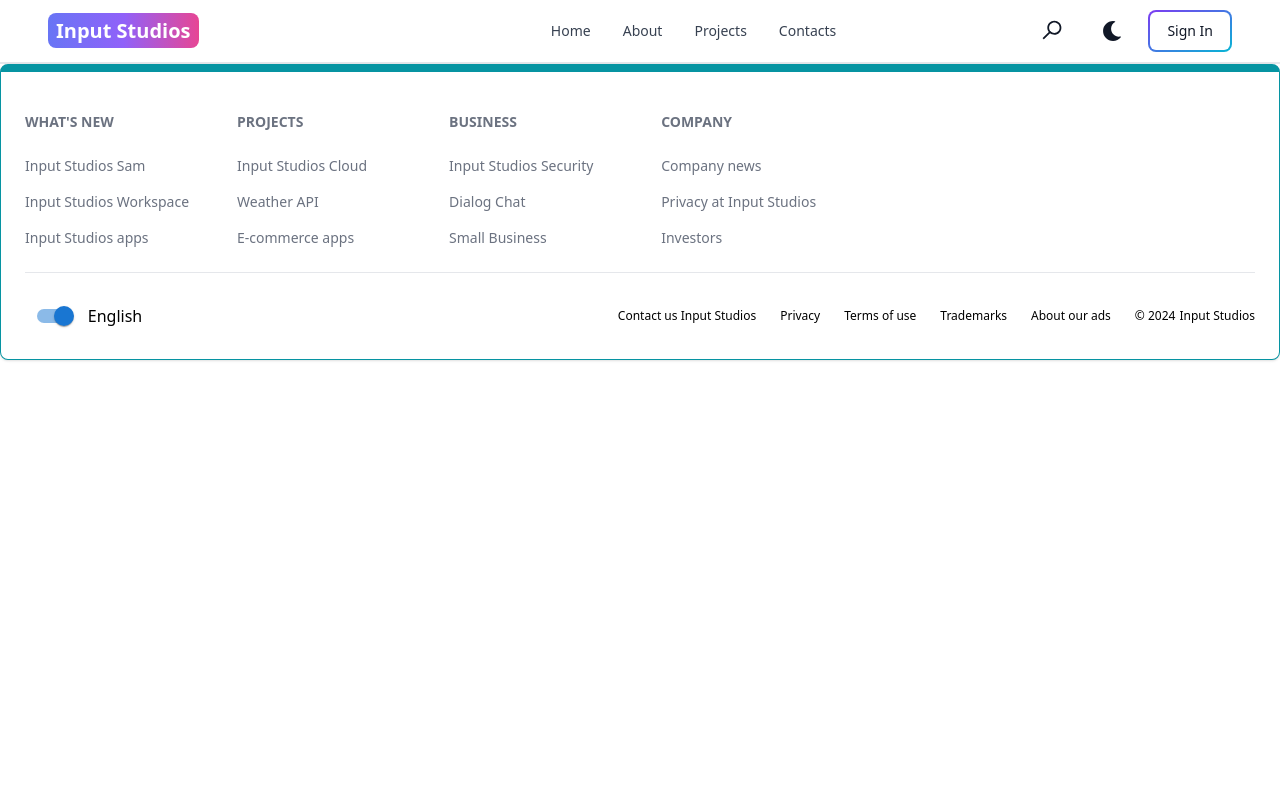
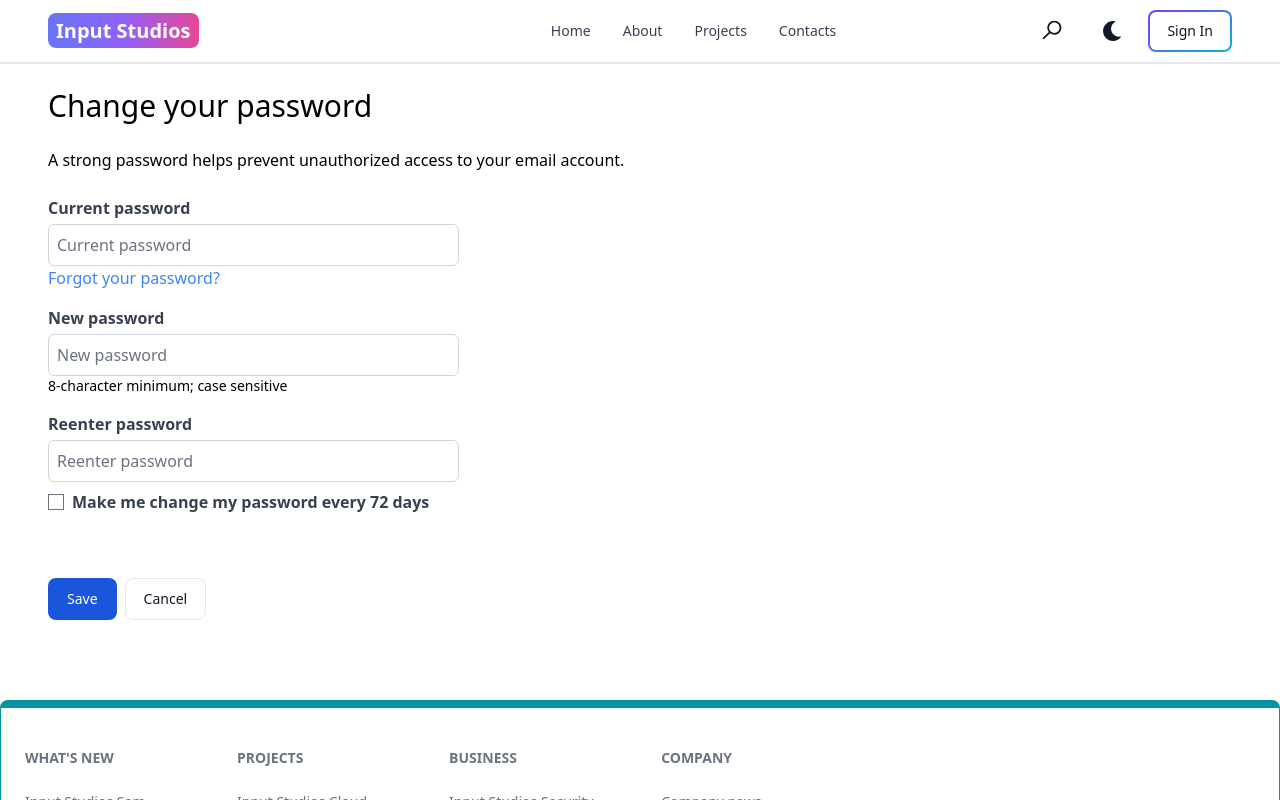
Before and after one commit to dreamerenigma/mern-inputstudios-frontend, a React (Vite) app: page /password/change in a window 1280 px wide. Shown: the top 800 px of the page. Built offline with nearby package versions, Linux system fonts and the light colour scheme; no server answers.

Commit message:
Added pages with the creation of a new password and a password reset

```diff
--- /dev/null
+++ b/src/pages/ChangePassword.jsx
@@ -0,0 +1,68 @@
+import { Button } from "flowbite-react";
+import { useSelector } from "react-redux";
+import { Link } from "react-router-dom";
+import { useNavigate } from 'react-router-dom';
+
+export default function ChangePassword() {
+  const { theme } = useSelector((state) => state.theme);
+  const navigate = useNavigate();
+
+  const handleCancelClick = () => {
+    navigate('/dashboard?tab=profile');
+  };
+
+  return (
+    <div className="ml-6">
+      <div className="ml-6 pt-6">
+        <p className="text-3xl mb-6">Change your password</p>
+        <p className="text-md">A strong password helps prevent unauthorized access to your email account.</p>
+      </div>
+      <div className="ml-6">
+        <div className="text-left mb-4 mt-6">
+          <p className="text-18 font-semibold text-gray-700 dark:text-gray-200">Current password</p>
+          <input
+            type="text"
+            placeholder="Current password"
+            className={`border ${theme === 'dark' ? 'bg-transparent' : 'bg-white'} border-gray-300 dark:border-gray-600 rounded-md p-2 w-1/3 mt-1`}
+          />
+          <Link to="/password/reset" className="text-blue-500 block">
+            Forgot your password?
+          </Link>
+        </div>
+      </div>
+      <div className="ml-6">
+        <div className="text-left mb-4">
+        <p className="text-18 font-semibold text-gray-700 dark:text-gray-200">New password</p>
+        <input
+          type="text"
+          placeholder="New password"
+          className={`border ${theme === 'dark' ? 'bg-transparent' : 'bg-white'} border-gray-300 dark:border-gray-600 rounded-md p-2 w-1/3 mt-1`}
+        />
+          <p className="text-sm">8-character minimum; case sensitive</p>
+        </div>
+      </div>
+      <div className="ml-6">
+        <div className="text-left mb-2">
+          <p className="text-18 font-semibold text-gray-700 dark:text-gray-200">Reenter password</p>
+          <input
+            type="text"
+            placeholder="Reenter password"
+            className={`border ${theme === 'dark' ? 'bg-transparent' : 'bg-white'} border-gray-300 dark:border-gray-600 rounded-md p-2 w-1/3 mt-1`}
+          />
+        </div>
+        <div className="flex items-center mt-1">
+          <input type="checkbox" id="change-password" className="mr-2" />
+          <label htmlFor="change-password" className="font-semibold text-gray-700 dark:text-gray-200">Make me change my password every 72 days</label>
+        </div>
+      </div>
+      <div className="flex justify-left gap-2 ml-6 mt-16 mb-20">
+        <Button color="blue">
+          Save
+        </Button>
+        <Button color="gray"  onClick={handleCancelClick}>
+          Cancel
+        </Button>
+      </div>
+    </div>
+  );
+}
--- /dev/null
+++ b/src/pages/ResetPassword.jsx
@@ -0,0 +1,8 @@
+
+export default function ResetPassword() {
+  return (
+    <div>
+      <p>Reset password</p>
+    </div>
+  )
+}
--- a/src/routes/PublicRoutes.jsx
+++ b/src/routes/PublicRoutes.jsx
@@ -14,6 +14,8 @@ import Workspace from '../pages/Workspace';
 import Projects from '../pages/Projects';
 import PostPage from '../pages/PostPage';
 import Contacts from '../pages/Contacts';
+import ChangePassword from '../pages/ChangePassword';
+import ResetPassword from '../pages/ResetPassword';
 
 export default function PublicRoutes() {
   return (
@@ -33,6 +35,8 @@ export default function PublicRoutes() {
       <Route path="/projects" element={<Projects />} />
       <Route path="/post/:postSlug" element={<PostPage />} />
       <Route path="/contacts" element={<Contacts />} />
+      <Route path="/password/change" element={<ChangePassword />} />
+      <Route path="/password/reset" element={<ResetPassword />} />
     </Routes>
   );
 }
```
